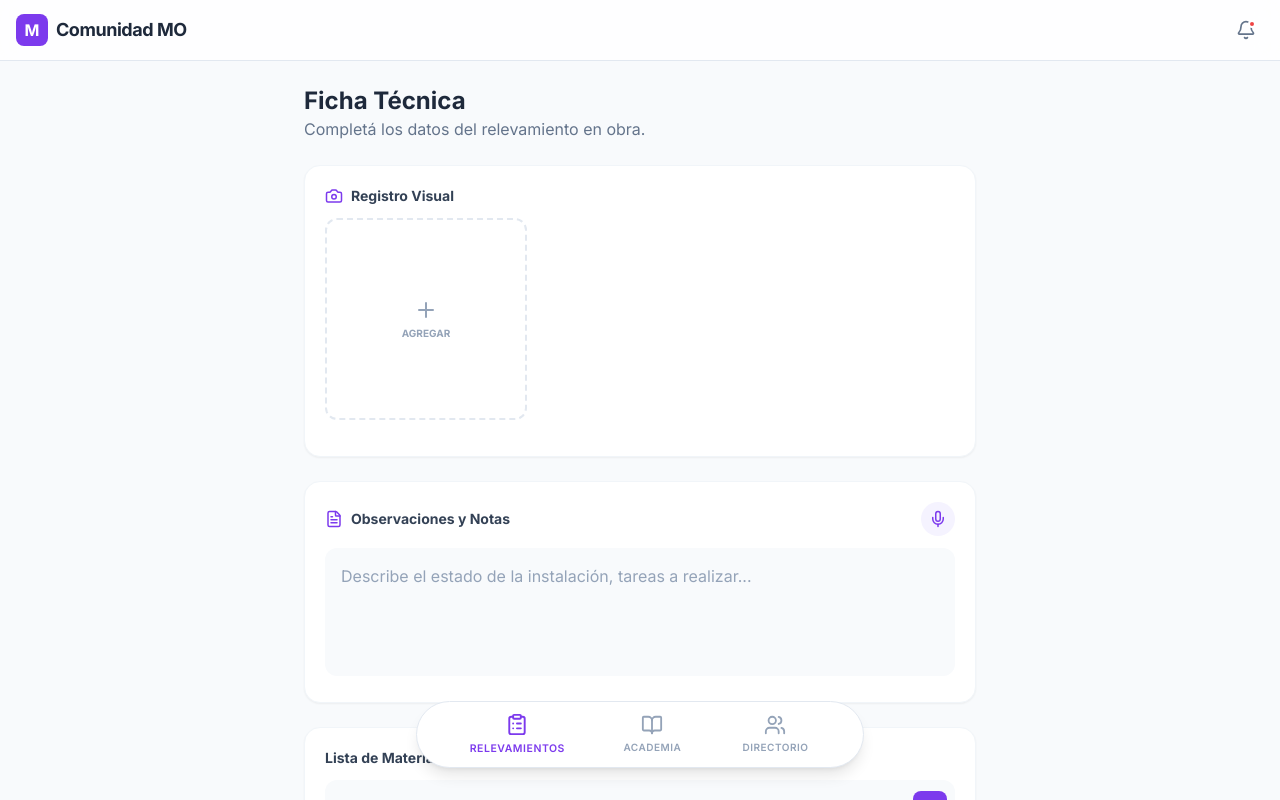
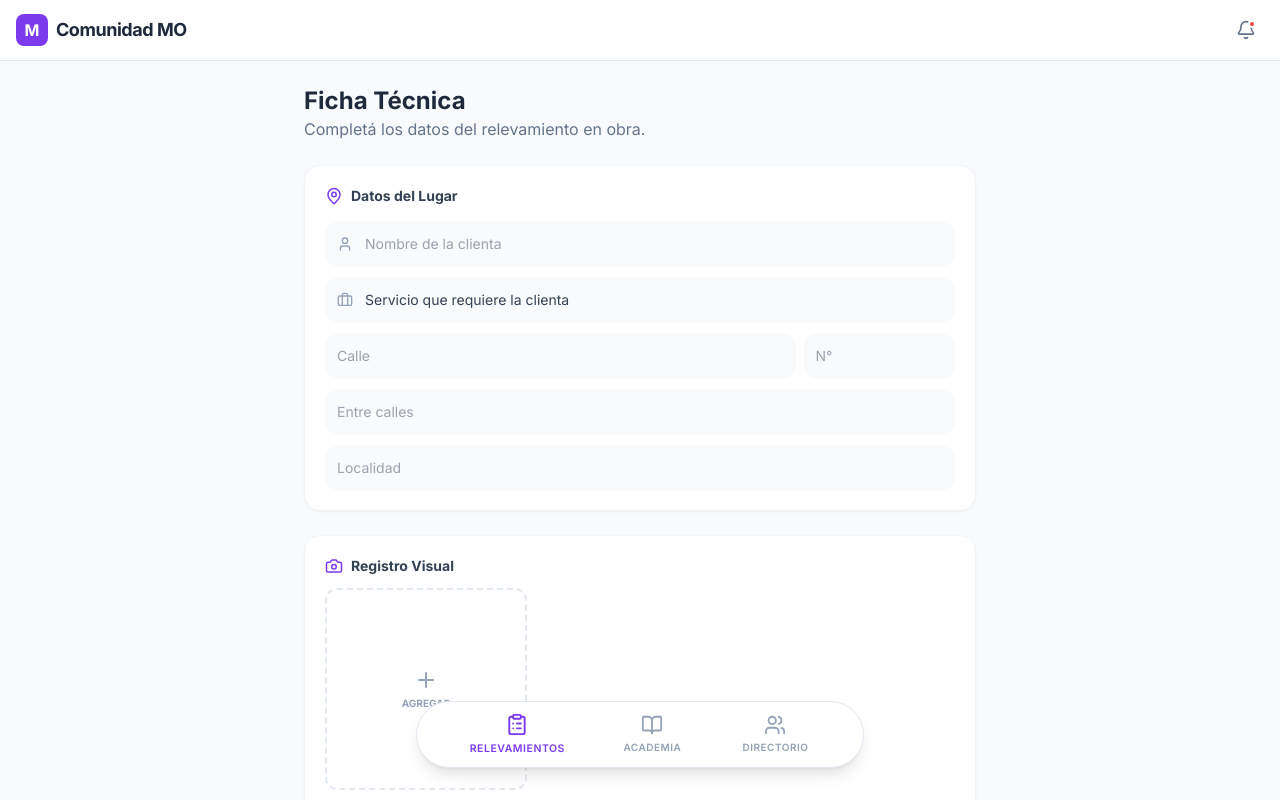
Before and after one commit to CelinaJP/Mujeres-con-Oficios, a React (Vite) app: page / in a window 1280 px wide. Shown: the top 800 px of the page. Built offline with nearby package versions, Linux system fonts and the light colour scheme.

Commit message:
feat: Add survey details to survey form
Introduces new fields to the survey form to capture essential details about the service location and client. This includes fields for client name, service type, and a structured address object, along with associated UI elements and state management.

```diff
--- a/types.ts
+++ b/types.ts
@@ -26,6 +26,14 @@ export interface Course {
 }
 
 export interface SurveyForm {
+  clientName: string;
+  serviceType: string;
+  address: {
+    street: string;
+    number: string;
+    betweenStreets: string;
+    locality: string;
+  };
   notes: string;
   materials: string[];
   photos: string[];
--- a/views/SurveyView.tsx
+++ b/views/SurveyView.tsx
@@ -1,10 +1,21 @@
 
 import React, { useState, useRef } from 'react';
-import { Camera, Mic, Plus, X, UserPlus, FileText, CheckCircle2 } from 'lucide-react';
+import { Camera, Mic, Plus, X, UserPlus, FileText, CheckCircle2, User, MapPin, Briefcase } from 'lucide-react';
 import { mockProfessionals } from '../mockData';
 import { Professional } from '../types';
 
 const SurveyView: React.FC = () => {
+  // Estados para "Datos del lugar"
+  const [clientName, setClientName] = useState('');
+  const [serviceType, setServiceType] = useState('');
+  const [address, setAddress] = useState({
+    street: '',
+    number: '',
+    betweenStreets: '',
+    locality: ''
+  });
+
+  // Estados originales
   const [notes, setNotes] = useState('');
   const [materials, setMaterials] = useState<string[]>([]);
   const [materialInput, setMaterialInput] = useState('');
@@ -28,18 +39,35 @@ const SurveyView: React.FC = () => {
   const handlePhotoUpload = (e: React.ChangeEvent<HTMLInputElement>) => {
     const files = e.target.files;
     if (files) {
-      // Added explicit File type to fix the 'unknown' argument error for URL.createObjectURL
       const newPhotos = Array.from(files).map((file: File) => URL.createObjectURL(file));
       setPhotos([...photos, ...newPhotos]);
     }
   };
 
   const handleSubmit = () => {
-    const data = { notes, materials, photos };
+    const data = {
+      clientName,
+      serviceType,
+      address,
+      notes,
+      materials,
+      photos
+    };
     console.log('Datos de Relevamiento Enviados:', data);
     setIsSuccess(true);
     setTimeout(() => setIsSuccess(false), 3000);
   };
+
+  const services = [
+    'Albañilería',
+    'Plomería',
+    'Electricidad',
+    'Pintura',
+    'Carpintería',
+    'Gasista',
+    'Durlock / Tabiquería',
+    'Climatización'
+  ];
 
   return (
     <div className="space-y-6">
@@ -54,6 +82,73 @@ const SurveyView: React.FC = () => {
           <span className="font-medium">¡Relevamiento guardado con éxito!</span>
         </div>
       )}
+
+      {/* SECCIÓN: Datos del Lugar */}
+      <section className="bg-white p-5 rounded-2xl shadow-sm border border-slate-100 space-y-4">
+        <label className="block text-sm font-bold text-slate-700 mb-1 flex items-center gap-2">
+          <MapPin size={18} className="text-violet-600" />
+          Datos del Lugar
+        </label>
+
+        <div className="space-y-3">
+          {/* Nombre de la Clienta */}
+          <div className="relative">
+            <User className="absolute left-3 top-1/2 -translate-y-1/2 text-slate-400" size={16} />
+            <input
+              type="text"
+              value={clientName}
+              onChange={(e) => setClientName(e.target.value)}
+              placeholder="Nombre de la clienta"
+              className="w-full p-3 pl-10 bg-slate-50 rounded-xl border-none focus:ring-2 focus:ring-violet-500 text-sm"
+            />
+          </div>
+
+          {/* Servicio Requerido */}
+          <div className="relative">
+            <Briefcase className="absolute left-3 top-1/2 -translate-y-1/2 text-slate-400" size={16} />
+            <select
+              value={serviceType}
+              onChange={(e) => setServiceType(e.target.value)}
+              className="w-full p-3 pl-10 bg-slate-50 rounded-xl border-none focus:ring-2 focus:ring-violet-500 text-sm appearance-none text-slate-700"
+            >
+              <option value="" disabled>Servicio que requiere la clienta</option>
+              {services.map(s => <option key={s} value={s}>{s}</option>)}
+            </select>
+          </div>
+
+          {/* Domicilio - Grid */}
+          <div className="grid grid-cols-4 gap-2">
+            <input
+              type="text"
+              placeholder="Calle"
+              value={address.street}
+              onChange={(e) => setAddress({...address, street: e.target.value})}
+              className="col-span-3 p-3 bg-slate-50 rounded-xl border-none focus:ring-2 focus:ring-violet-500 text-sm"
+            />
+            <input
+              type="text"
+              placeholder="N°"
+              value={address.number}
+              onChange={(e) => setAddress({...address, number: e.target.value})}
+              className="col-span-1 p-3 bg-slate-50 rounded-xl border-none focus:ring-2 focus:ring-violet-500 text-sm"
+            />
+          </div>
+          <input
+            type="text"
+            placeholder="Entre calles"
+            value={address.betweenStreets}
+            onChange={(e) => setAddress({...address, betweenStreets: e.target.value})}
+            className="w-full p-3 bg-slate-50 rounded-xl border-none focus:ring-2 focus:ring-violet-500 text-sm"
+          />
+          <input
+            type="text"
+            placeholder="Localidad"
+            value={address.locality}
+            onChange={(e) => setAddress({...address, locality: e.target.value})}
+            className="w-full p-3 bg-slate-50 rounded-xl border-none focus:ring-2 focus:ring-violet-500 text-sm"
+          />
+        </div>
+      </section>
 
       {/* Media Section */}
       <section className="bg-white p-5 rounded-2xl shadow-sm border border-slate-100">
```
